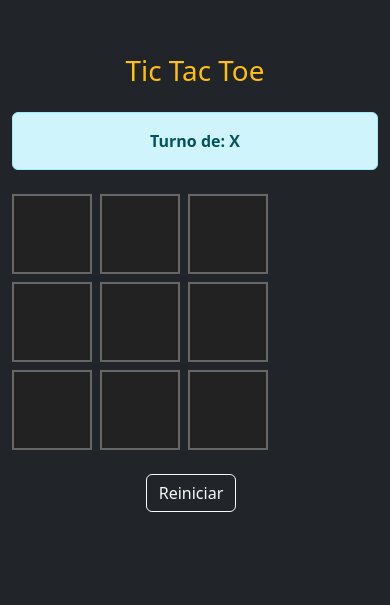
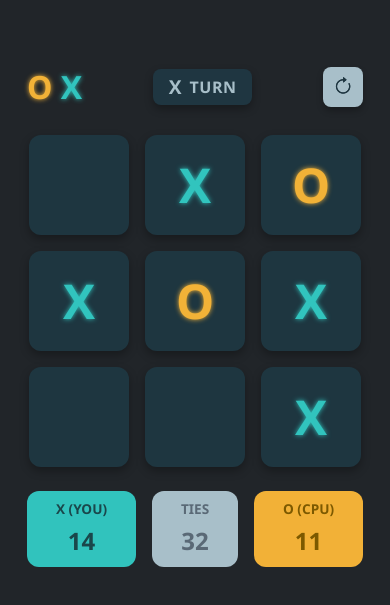
Before and after one commit to douglasaguilar445/Douglas-Funval, a website: page practica-calificada8/index.html in a window 390 px wide. Shown: the part 131-736 px from the top of the page. Drawn offline with nearby package versions, Linux system fonts and the light colour scheme.

Commit message:
Add styles for practica calificada 8, including layout and responsive design

```diff
--- a/practica-calificada8/index.html
+++ b/practica-calificada8/index.html
@@ -1,37 +1,58 @@
 <!DOCTYPE html>
-<html lang="es">
+<html lang="en">
 <head>
-  <meta charset="UTF-8" />
-  <meta name="viewport" content="width=device-width, initial-scale=1" />
-  <title>Tic Tac Toe</title>
-  <link href="https://cdn.jsdelivr.net/npm/bootstrap@5.3.0/dist/css/bootstrap.min.css" rel="stylesheet" />
-  <script src="./main.js" defer></script>
-  <link rel="stylesheet" href="style.css" />
+  <meta charset="UTF-8">
+  <meta name="viewport" content="width=device-width, initial-scale=1.0">
+  <link rel="stylesheet" href="./styles.css" />
+  <link href="https://cdn.jsdelivr.net/npm/bootstrap@5.3.7/dist/css/bootstrap.min.css" rel="stylesheet" integrity="sha384-LN+7fdVzj6u52u30Kp6M/trliBMCMKTyK833zpbD+pXdCLuTusPj697FH4R/5mcr" crossorigin="anonymous">
+  <link rel="stylesheet" href="https://cdn.jsdelivr.net/npm/bootstrap-icons@1.10.5/font/bootstrap-icons.css">
+  <title>Document</title>
 </head>
-<body class="bg-dark text-white d-flex flex-column align-items-center justify-content-center min-vh-100">
-
-  <div class="container text-center">
-    <h1 class="mb-4 text-warning">Tic Tac Toe</h1>
-
-    <!-- Indicador de turno -->
-    <div id="turnIndicator" class="alert alert-info fw-bold">
-      Turno de: <span id="currentPlayer">X</span>
+<body class="bg-dark text-white py-4">
+<div class="container d-flex flex-column align-items-center justify-content-center gap-4 min-vh-100"
+     style="max-width: 360px;">
+    <!-- Encabezado -->
+    <div class="w-100 d-flex justify-content-between align-items-center">
+      <div class="logo-title">
+      <span class="text-o fw-bold">O</span> <span class="text-x fw-bold">X</span>
+      </div>
+      <div class="turn-indicator d-flex align-items-center justify-content-center gap-2">
+      <span class="turn-symbol">X</span>
+      <span class="turn-label text-uppercase">Turn</span>
+      </div>
+      <button class="reset-btn">
+        <i class="bi bi-arrow-clockwise"></i>
+      </button>
     </div>
 
     <!-- Tablero -->
-    <div class="board d-grid mx-auto my-4">
-      <!-- Las 9 celdas se generarán con JS -->
+    <div class="d-grid gap-3 board">
+      <div class="cell"></div>
+      <div class="cell text-x">X</div>
+      <div class="cell text-o">O</div>
+      <div class="cell text-x">X</div>
+      <div class="cell text-o">O</div>
+      <div class="cell text-x">X</div>
+      <div class="cell"></div>
+      <div class="cell"></div>
+      <div class="cell text-x">X</div>
     </div>
 
-    <!-- Botones de control -->
-    <div>
-      <button id="resetBtn" class="btn btn-outline-light me-2">Reiniciar</button>
+    <!-- Puntajes -->
+    <div class="d-flex justify-content-between w-100 gap-3 scoreboard">
+    <div class="flex-fill text-center x-score">
+      X (YOU)<br><span>14</span>
+    </div>
+    <div class="flex-fill text-center ties-score">
+      TIES<br><span>32</span>
+    </div>
+    <div class="flex-fill text-center o-score">
+      O (CPU)<br><span>11</span>
+    </div>
     </div>
 
-    <!-- Resultado -->
-    <div id="result" class="mt-3 fs-4 text-success fw-bold"></div>
   </div>
 
-  <script src="script.js"></script>
+<script src="https://cdn.jsdelivr.net/npm/bootstrap@5.3.7/dist/js/bootstrap.bundle.min.js" integrity="sha384-ndDqU0Gzau9qJ1lfW4pNLlhNTkCfHzAVBReH9diLvGRem5+R9g2FzA8ZGN954O5Q" crossorigin="anonymous"></script>
 </body>
 </html>
--- a/practica-calificada8/main.js
+++ /dev/null
@@ -1,63 +0,0 @@
-const board = document.querySelector(".board");
-const turnIndicator = document.getElementById("currentPlayer");
-const result = document.getElementById("result");
-const resetBtn = document.getElementById("resetBtn");
-
-let currentPlayer = "X";
-let gameActive = true;
-let gameState = Array(9).fill("");
-
-const winConditions = [
-  [0,1,2], [3,4,5], [6,7,8], // Filas
-  [0,3,6], [1,4,7], [2,5,8], // Columnas
-  [0,4,8], [2,4,6]           // Diagonales
-];
-
-function createBoard() {
-  board.innerHTML = "";
-  gameState = Array(9).fill("");
-  gameActive = true;
-  result.textContent = "";
-  for (let i = 0; i < 9; i++) {
-    const cell = document.createElement("div");
-    cell.classList.add("cell");
-    cell.setAttribute("data-index", i);
-    cell.addEventListener("click", handleMove);
-    board.appendChild(cell);
-  }
-}
-
-function handleMove(e) {
-  const index = e.target.getAttribute("data-index");
-  if (gameState[index] || !gameActive) return;
-
-  gameState[index] = currentPlayer;
-  e.target.textContent = currentPlayer;
-
-  if (checkWin()) {
-    result.textContent = `¡Ganó ${currentPlayer}! 🎉`;
-    gameActive = false;
-  } else if (!gameState.includes("")) {
-    result.textContent = "¡Empate!";
-    gameActive = false;
-  } else {
-    currentPlayer = currentPlayer === "X" ? "O" : "X";
-    turnIndicator.textContent = currentPlayer;
-  }
-}
-
-function checkWin() {
-  return winConditions.some(condition => {
-    const [a, b, c] = condition;
-    return gameState[a] && gameState[a] === gameState[b] && gameState[b] === gameState[c];
-  });
-}
-
-resetBtn.addEventListener("click", () => {
-  currentPlayer = "X";
-  turnIndicator.textContent = currentPlayer;
-  createBoard();
-});
-
-// Iniciar tablero al cargar
-createBoard();
--- a/practica-calificada8/style.css
+++ /dev/null
@@ -1,36 +0,0 @@
-.board {
-  display: grid;
-  grid-template-columns: repeat(3, 100px);
-  gap: 10px;
-}
-
-.cell {
-  width: 100px;
-  height: 100px;
-  font-size: 2.5rem;
-  background-color: #222;
-  color: white;
-  border: 2px solid #666;
-  display: flex;
-  align-items: center;
-  justify-content: center;
-  cursor: pointer;
-  user-select: none;
-}
-
-.cell:hover {
-  background-color: #333;
-}
-
-@media (max-width: 500px) {
-  .board {
-    grid-template-columns: repeat(3, 80px);
-    gap: 8px;
-  }
-
-  .cell {
-    width: 80px;
-    height: 80px;
-    font-size: 2rem;
-  }
-}
--- /dev/null
+++ b/practica-calificada8/styles.css
@@ -0,0 +1,166 @@
+html, body {
+  height: 100%;
+  margin: 0;
+}
+
+.board {
+  display: grid;
+  grid-template-columns: repeat(3, 100px);
+  grid-template-rows: repeat(3, 100px);
+}
+
+.logo-title {
+  font-size: 2rem;
+}
+
+.turn-indicator {
+  background-color: #1f3641;
+  padding: 6px 16px;
+  border-radius: 8px;
+  font-weight: 700;
+  font-family: 'Segoe UI', Tahoma, Geneva, Verdana, sans-serif;
+  font-size: 1rem;
+  color: #a8bfc9;
+  width: fit-content;
+  box-shadow: 0 4px 8px rgba(0, 0, 0, 0.3);
+}
+
+.turn-symbol {
+  font-size: 1.2rem;
+  font-weight: 900;
+  line-height: 1;
+  color: #a8bfc9;
+}
+
+.turn-label {
+  font-weight: 700;
+  color: #a8bfc9;
+  font-size: 1rem;
+  letter-spacing: 0.5px;
+}
+
+.reset-btn {
+  background-color: #a8bfc9;
+  border: none;
+  border-radius: 8px;
+  width: 40px;
+  height: 40px;
+  display: flex;
+  align-items: center;
+  justify-content: center;
+  box-shadow: 0 4px 6px rgba(0, 0, 0, 0.25);
+  cursor: pointer;
+  transition: background-color 0.2s ease;
+}
+
+.reset-btn i {
+  font-size: 1rem;
+  color: #1f3641; /* color oscuro del ícono */
+}
+
+.reset-btn:hover {
+  background-color: #cddbe3;
+}
+
+.reset-btn i {
+  font-size: 1.2rem;
+  color: #1f3641;
+  font-weight: 900;
+  filter: drop-shadow(0 0 0.5px #1f3641);
+}
+
+.cell {
+  background-color: #1e3640;
+  border-radius: 12px;
+  font-size: 3rem;
+  font-weight: 900;
+  display: flex;
+  align-items: center;
+  justify-content: center;
+  aspect-ratio: 1/1;
+  box-shadow: 0 4px 10px rgba(0, 0, 0, 0.3);
+  font-family: 'Segoe UI', Tahoma, Geneva, Verdana, sans-serif; /* fuente limpia */
+  user-select: none;
+}
+
+.text-x {
+  color: #31c4be;
+  font-weight: 900;
+  text-shadow: 0 0 5px #31c4be;
+  font-family: 'Segoe UI', Tahoma, Geneva, Verdana, sans-serif;
+}
+
+.text-o {
+  color: #f2b237;
+  font-weight: 900;
+  text-shadow: 0 0 5px #f2b237;
+  font-family: 'Segoe UI', Tahoma, Geneva, Verdana, sans-serif;
+}
+
+.cell:active {
+  transform: scale(0.95);
+  box-shadow: 0 2px 5px rgba(0, 0, 0, 0.2);
+}
+
+.text-x {
+  color: #31c4be;
+}
+
+.text-o {
+  color: #f2b237;
+}
+
+.scoreboard > div {
+  padding: 8px 0;
+  border-radius: 12px;
+  font-weight: 700;
+  text-transform: uppercase;
+  font-family: 'Segoe UI', Tahoma, Geneva, Verdana, sans-serif;
+  color: #1f3641;
+  display: flex;
+  flex-direction: column;
+  justify-content: center;
+  gap: 4px;
+  font-size: 0.85rem;
+}
+
+.scoreboard .x-score {
+  background-color: #31c3bd;
+  color: #1a474b;
+}
+
+.scoreboard .ties-score {
+  background-color: #a8bfc9;
+  color: #5a6976;
+}
+
+.scoreboard .o-score {
+  background-color: #f2b137;
+  color: #7c5900;
+}
+
+.scoreboard span {
+  font-size: 1.5rem;
+  font-weight: 900;
+}
+
+.container {
+  margin-left: auto;
+  margin-right: auto;
+}
+
+@media (min-width: 768px) {
+  .board .cell {
+    width: 100px;
+    height: 100px;
+    font-size: 2.5rem;
+  }
+
+  .scoreboard > div {
+    font-size: 0.9rem;
+  }
+
+  .scoreboard span {
+    font-size: 1.8rem;
+  }
+}
```
Also changed, not shown: index.html (+1 -0 lines), dia-23/dia-23-tarde/output.css.
